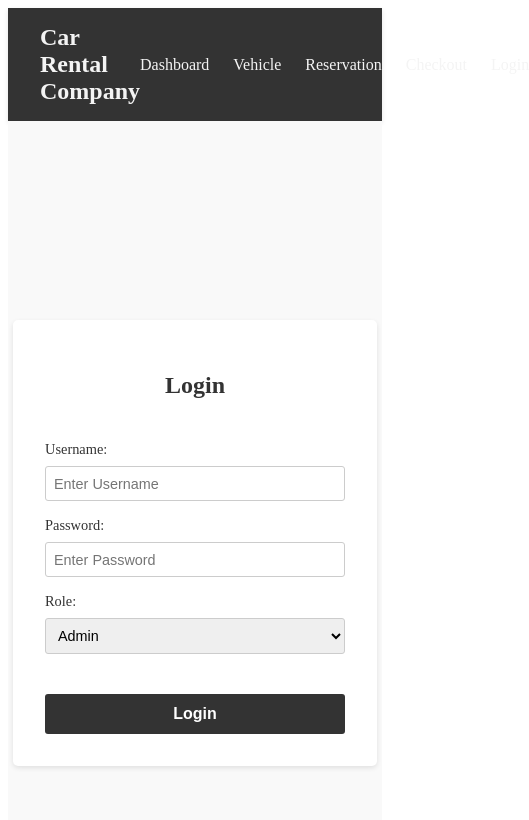
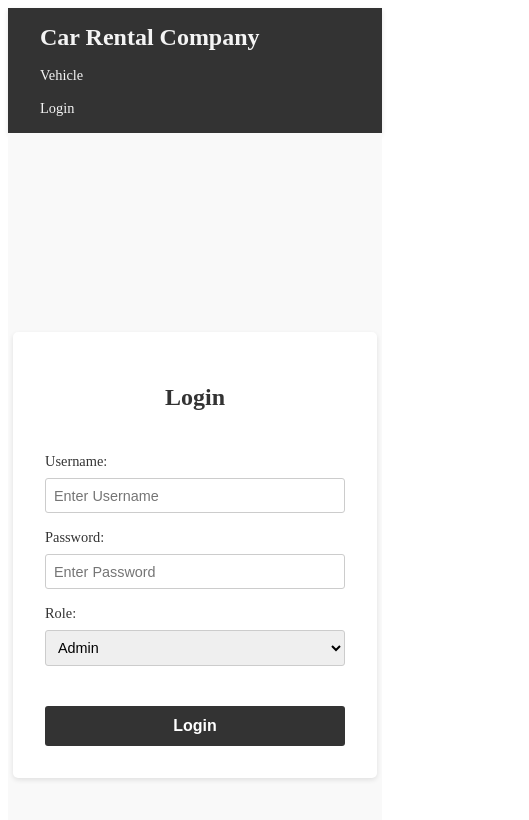
Before and after one commit to Shenukp1/Project, a React (Vite) app in the folder client/: page /login in a window 390 px wide. Shown: the top 820 px of the page, 529 px wide, since content can reach past the window. Built offline with nearby package versions, Linux system fonts and the light colour scheme.

Commit message:
navbar fixed

```diff
--- a/client/src/App.jsx
+++ b/client/src/App.jsx
@@ -3,24 +3,25 @@ import Navbar from './components/Navbar'
 import Home from './components/Home'
 import Vehicle from './components/Vehicle'
 import Login from './components/Login'
-import Dashboard from './components/Dashboard'
-
-
+import AdminDashboard from './components/AdminDashboard'
+import CustomerDashboard from './components/CustomerDashboard'
+import { UserProvider } from './context/UserContext.jsx';
 
 function App() {
-
-
   return (
-    <BrowserRouter>
-     <Navbar></Navbar>
-    <Routes>
-      <Route path='/' element={<Home/>}></Route>
-      <Route path='/vehicle' element={<Vehicle/>}></Route>
-      <Route path='/login' element={<Login/>}></Route>
-      <Route path='/dashboard' element={<Dashboard/>}></Route>
-    </Routes>
-    </BrowserRouter>
-  )
+    <UserProvider>
+      <BrowserRouter>
+        <Navbar />
+        <Routes>
+          <Route path="/" element={<Home />} />
+          <Route path="/vehicle" element={<Vehicle />} />
+          <Route path="/login" element={<Login />} />
+          <Route path="/customerDashboard" element={<CustomerDashboard />} />
+          <Route path="/adminDashboard" element={<AdminDashboard />} />
+        </Routes>
+      </BrowserRouter>
+    </UserProvider>
+  );
 }
 
-export default App
+export default App;
--- /dev/null
+++ b/client/src/components/AdminDashboard.jsx
@@ -0,0 +1,9 @@
+import React from 'react'
+
+const AdminDashboard = () => {
+  return (
+    <div>AdminDashboard</div>
+  )
+}
+
+export default AdminDashboard
--- /dev/null
+++ b/client/src/components/CustomerDashboard.jsx
@@ -0,0 +1,9 @@
+import React from 'react'
+
+const CustomerDashboard = () => {
+  return (
+    <div>CustomerDashboard</div>
+  )
+}
+
+export default CustomerDashboard
--- a/client/src/components/Dashboard.jsx
+++ /dev/null
@@ -1,9 +0,0 @@
-import React from 'react'
-
-const Dashboard = () => {
-  return (
-    <div>Dashboard</div>
-  )
-}
-
-export default Dashboard
--- a/client/src/components/Login.jsx
+++ b/client/src/components/Login.jsx
@@ -1,12 +1,14 @@
 import React from 'react'
-import { useState } from 'react';
 import {useNavigate} from 'react-router-dom'
 import '../css/Login.css';
 import axios from 'axios'
+import { useState, useContext } from 'react';
+import { UserContext } from '../context/UserContext.jsx';
 const Login = () => {
   const [username,setUsername] = useState('');
   const [password,setPassword] = useState('');
   const [role,setRole] = useState('admin');  // input credential will default login to customer and not admin
+  const { setUserRole } = useContext(UserContext);
   const navigate = useNavigate();
 
   const handleSubmit = () => {//logic to pass to the server side
@@ -14,8 +16,14 @@ const Login = () => {
     axios.post('http://localhost:3001/auth/login', { username, password, role }, {
       withCredentials: true,
     })
-    .then(res => {if(res.data.login && res.data.role === 'admin'){
-      navigate('/dashboard')
+    .then(res => {if(res.data.login){
+      setUserRole(res.data.role); // Update global user role
+
+      if (res.data.role === 'admin') {
+        navigate('/adminDashboard');
+      } else if (res.data.role === 'customer') {
+        navigate('/customerDashboard');
+      }
     }
   })
     .catch(err => console.log(err) )
--- a/client/src/components/Navbar.jsx
+++ b/client/src/components/Navbar.jsx
@@ -1,27 +1,43 @@
-import React from 'react'
-import { Link } from 'react-router-dom'
+import React, { useContext } from 'react';
+import { Link } from 'react-router-dom';
+import { UserContext } from '../context/UserContext.jsx';
 import '../css/Navbar.css';
 
+const Navbar = () => {
+  const { userRole } = useContext(UserContext);
 
+  let navbarLinks;
 
+  if (userRole === 'admin') {
+    navbarLinks = (
+      <>
+        <Link to="/adminDashboard" className="navbar-link">Admin Dashboard</Link>
+        <Link to="/viewCustomer" className="navbar-link">View Customer</Link>
+      </>
+    );
+  } else if (userRole === 'customer') {
+    navbarLinks = (
+      <>
+        <Link to="/customerDashboard" className="navbar-link">Customer Dashboard</Link>
+        <Link to="/vehicle" className="navbar-link">View Vehicle</Link>
+      </>
+    );
+  } else {
+    navbarLinks = (
+      <>
+        <Link to="/viewVehicle" className="navbar-link">Vehicle</Link>
+        <Link to="/login" className="navbar-link">Login</Link>
+      </>
+    );
+  }
 
-const Navbar = () => {
   return (
     <nav className="navbar">
       <div className="navbar-left">
-          <Link to='/' className="navbar-brand">Car Rental Company</Link>
+        <Link to="/" className="navbar-brand">Car Rental Company</Link>
       </div>
       <div className="navbar-right">
-            {/*
-                Add pages you want to move to here on the navbar.
-                follow the same structure
-                1. addstudent -> reservation
-            */}
-          <Link to="/dashboard" className="navbar-link">Dashboard</Link>
-          <Link to="/vehicle" className="navbar-link">Vehicle</Link>
-          <Link to="/reservation" className="navbar-link">Reservation</Link>
-          <Link to="/checkout" className="navbar-link">Checkout</Link>
-          <Link to="/login" className="navbar-link">Login</Link>
+        {navbarLinks}
       </div>
     </nav>
   );
--- /dev/null
+++ b/client/src/context/UserContext.jsx
@@ -0,0 +1,13 @@
+import React, { createContext, useState } from 'react';
+
+export const UserContext = createContext();
+
+export const UserProvider = ({ children }) => {
+  const [userRole, setUserRole] = useState(null); // 'admin', 'customer', or null
+
+  return (
+    <UserContext.Provider value={{ userRole, setUserRole }}>
+      {children}
+    </UserContext.Provider>
+  );
+};
--- a/client/src/css/Navbar.css
+++ b/client/src/css/Navbar.css
@@ -1,34 +1,38 @@
+/* General navbar styling */
 .navbar {
   display: flex;
   justify-content: space-between;
   align-items: center;
   padding: 1rem 2rem;
-  background-color: #333;
+  background-color: #333; /* Keeps the dark background */
   color: #fff;
   box-shadow: 0 2px 5px rgba(0, 0, 0, 0.1);
 }
 
+/* Navbar left section */
 .navbar-left {
   font-size: 1.5rem;
   font-weight: bold;
 }
 
-/* Since the brand is now a Link, ensure it remains styled as a prominent element */
+/* Brand styling */
 .navbar-brand {
-  color: #f4f4f4;
+  color: #f4f4f4; /* Light color for contrast */
   text-decoration: none;
   transition: color 0.3s ease;
 }
 
 .navbar-brand:hover {
-  color: #ff9900;
+  color: #ff9900; /* Bright hover effect */
 }
 
+/* Navbar right section */
 .navbar-right {
   display: flex;
   gap: 1.5rem;
 }
 
+/* Navbar links */
 .navbar-link {
   color: #f4f4f4;
   text-decoration: none;
@@ -38,5 +42,34 @@
 }
 
 .navbar-link:hover {
-  color: #ff9900;
+  color: #ff9900; /* Same hover effect as the brand */
 }
+
+/* Role-specific highlighting */
+.navbar-link.admin {
+  font-weight: bold;
+  border-bottom: 2px solid #ff9900; /* Admin-specific indicator */
+}
+
+.navbar-link.customer {
+  font-weight: bold;
+  border-bottom: 2px solid #00ccff; /* Customer-specific indicator */
+}
+
+/* Responsive design */
+@media (max-width: 768px) {
+  .navbar {
+    flex-direction: column;
+    align-items: flex-start;
+  }
+
+  .navbar-right {
+    flex-direction: column;
+    gap: 1rem;
+    margin-top: 1rem;
+  }
+
+  .navbar-link {
+    font-size: 0.9rem;
+  }
+}
```
Also changed, not shown: 1 other file (tests, documents, lock files or other folders). Lines whose indentation alone changed are shown as unchanged.
